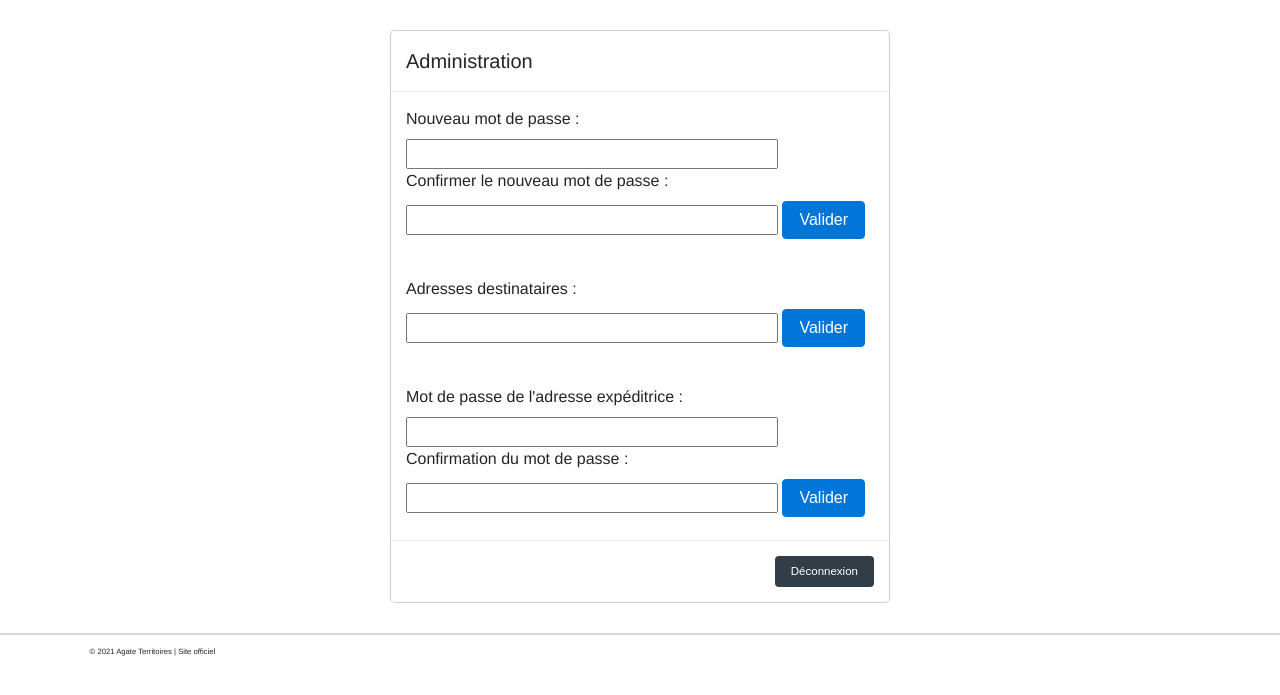
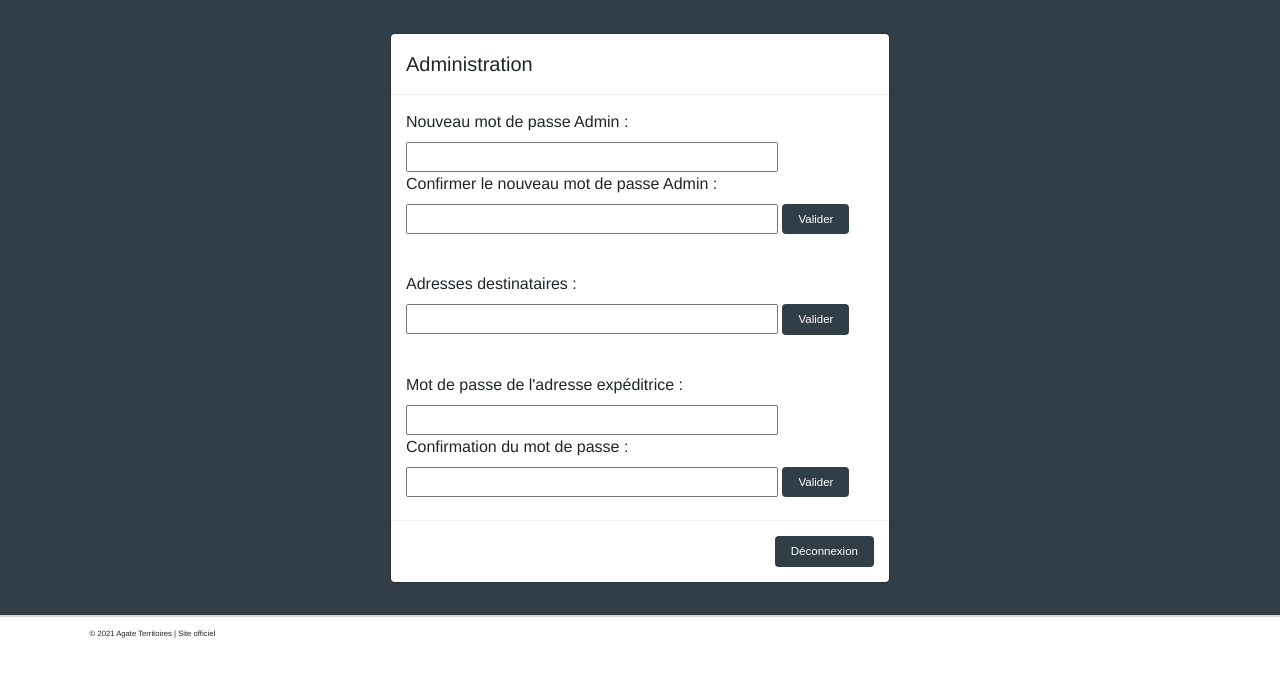
Before and after one commit to jhontantan/AGATE-L3, a Flask app: page /connexion in a window 1280 px wide. Shown: the part 85-780 px from the top of the page. Run offline with Flask 2, Linux system fonts and the light colour scheme; the visitor is signed in with stand-in values (Sample User, id 1); some libraries are stand-ins or nearby versions.

Commit message:
Connexion + Admin
Modif css + notification

```diff
--- a/config.py
+++ b/config.py
@@ -33,4 +33,4 @@
     MAIL_ASCII_ATTACHMENTS = True
 
     MAIL_ADRESSES_DEST = ['adressedetest73@outlook.fr']  # geomatique@agate-territoires.fr
-    ADMIN_PASSWORD = '123456'
+    ADMIN_PASSWORD = '1234567'
--- a/main.py
+++ b/main.py
@@ -10,6 +10,8 @@
 from threading import Thread
 from config import Config
 from unidecode import unidecode
+import win32api
+
 
 # ---------- Informations ---------- #
 # Prérequis
@@ -89,6 +91,9 @@
                 f1 = open('config.py', 'w')
                 f1.write(modif)
                 f1.close()
+                flash('Le mot de passe à été changé avec succès', 'success')
+                return render_template('admin.html')
+            flash('Les mots de passe saisis ne sont pas identiques  ', 'danger')
             return render_template('admin.html')
 
         # PARTIE nouveau mot de passe adresse expeditrice #
@@ -113,6 +118,9 @@
                 f1 = open('config.py', 'w')
                 f1.write(modif2)
                 f1.close()
+                flash('Le mot de passe à été changé avec succès', 'success')
+                return render_template('admin.html')
+            flash('Les mots de passe saisis ne sont pas identiques  ', 'danger')
 
             return render_template('admin.html')
 
@@ -133,7 +141,7 @@
             session['username'] = user[0].username
             return render_template('admin.html')
         else:
-            flash('error', 'danger')
+            flash('Mot de passe incorrect', 'danger')
     return render_template('connexion.html')
 
 # -------------------
--- a/static/style.css
+++ b/static/style.css
@@ -42,7 +42,7 @@
     padding-left: 0 !important;
 }
 
-#btn-export, #btn-import, #btn-update, #btn-submit, #btn-op-submit, #btn-logOut {
+#btn-export, #btn-import, #btn-update, #btn-submit, #btn-op-submit, #btn-logOut, #btn-connexion, #btn-pwd_admin, #btn-adr_dest, #btn-mdp_adr_exp {
     background-color: #313E47 !important;
     margin: 0 !important;
     text-transform: uppercase;
@@ -54,25 +54,13 @@
     vertical-align: top;
 }
 
-#btn-connexion {
-    background-color: #313E47 !important;
-    margin: 0 !important;
-    text-transform: uppercase;
-    color: #FFFFFF;
-    font-size: 0.9vw !important;
-    border: none !important;
-    width: 125%;
-    height: auto;
-    vertical-align: top;
-    text-align: center;
-}
 
-#btn-submit, #btn-op-submit, #btn-pwd_admin, #btn-adr_dest, #btn-mdp_adr_exp {
+#btn-submit, #btn-op-submit, #btn-connexion, #btn-pwd_admin, #btn-adr_dest, #btn-mdp_adr_exp {
     text-transform: capitalize !important;
     width: auto !important;
 }
 
-#btn-export:hover, #btn-import:hover, #btn-update:hover, #btn-submit:hover, #btn-op-submit:hover, #btn-connexion:hover, #btn-logOut :hover {
+#btn-export:hover, #btn-import:hover, #btn-update:hover, #btn-connexion:hover, #btn-submit:hover, #btn-op-submit:hover, #btn-connexion:hover, #btn-logOut :hover {
     background-color: #577B94 !important;
 }
 
--- a/templates/admin.html
+++ b/templates/admin.html
@@ -1,7 +1,21 @@
 {% extends 'base.html' %}
 
 {% block content %}
-
+    <div id="sheet-area">
+        <div>{% with messages = get_flashed_messages(with_categories=true) %}
+            {% if messages %}
+                <ul class=flashes>
+                    {% for category, message in messages %}
+                        <div class="alert alert-{{ category }} alert-dismissible fade show" id="alert-ok" role="alert">
+                            {{ message }}
+                            <button type="button" onclick=delete_flash(this) class="btn-close" data-bs-dismiss="alert"
+                                    aria-label="Close3"></button>
+                        </div>
+                    {% endfor %}
+                </ul>
+            {% endif %}
+        {% endwith %}
+        </div>
         <div class="form-group"  tabindex="-1"  aria-labelledby="exampleModalLabel"
              aria-hidden="true">
             <div class="modal-dialog" role="document">
@@ -13,9 +27,9 @@
                         </div>
                         <div class="modal-body">
                             <div class="form-group mb-2">
-                        <label>Nouveau mot de passe : </label>
+                                <label>Nouveau mot de passe Admin : </label>
                                 <input type="password" id="mdp_admin" name="mdp_admin" minlength="6" size="37">
-                        <label>Confirmer le nouveau mot de passe : </label>
+                                <label>Confirmer le nouveau mot de passe Admin : </label>
                                 <input type="password" id="mdp_admin2" name="mdp_admin2" minlength="6" size="37">
                                 <button type="submit" id="btn-pwd_admin" class="btn btn-primary" name="mdp_admin" value="mdp_admin">Valider </button>
                             </div>
@@ -49,6 +63,11 @@
                 </div>
             </div>
         </div>
-
+    </div>
+    <script>
+            function delete_flash(flash) {
+                $(flash).parent().remove()
+            }
+    </script>
 
 {% endblock %}
```
Also changed, not shown: templates/connexion.html (+21 -0 lines). Lines whose indentation alone changed are shown as unchanged.
